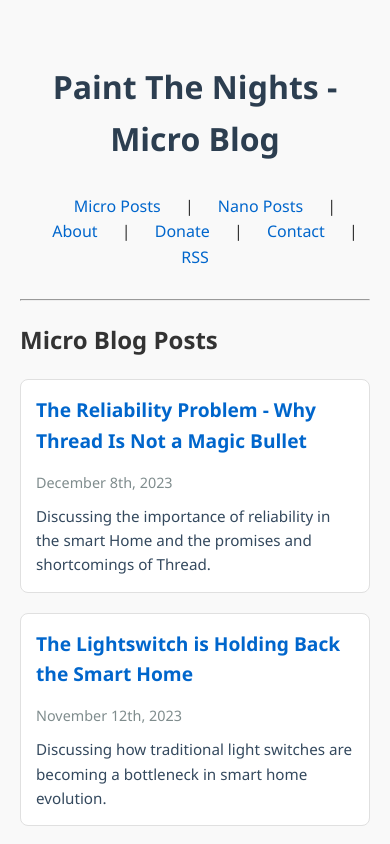
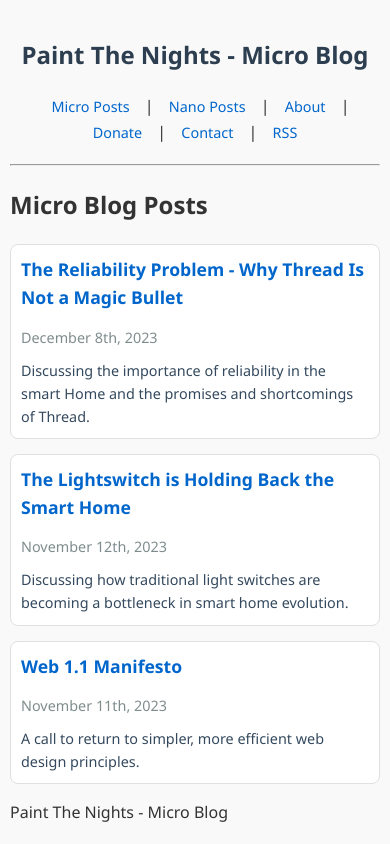
Before and after one commit to Paint-The-Night/MicroBlog, a plain HTML site: page index.html in a window 390 px wide. Shown: the top 844 px of the page. Drawn offline with Linux system fonts and the light colour scheme.

Commit message:
Update font and styling in style.css

```diff
--- a/style.css
+++ b/style.css
@@ -92,3 +92,42 @@ h1 a, h1 a:hover {
   color: #7f8c8d;
   font-size: 0.85em;
 }
+
+/* Mobile-specific styles */
+@media (max-width: 600px) {
+  body {
+    padding: 10px;
+  }
+
+  .header-content {
+    padding: 10px 0;
+  }
+
+  h1 {
+    font-size: 1.5em;
+    margin-bottom: 10px;
+  }
+
+  nav {
+    margin-top: 10px;
+  }
+
+  nav a {
+    margin: 0 5px;
+    padding: 3px 6px;
+    font-size: 0.9em;
+  }
+
+  .post, .nano-post {
+    padding: 10px;
+    margin-bottom: 15px;
+  }
+
+  .post h3 {
+    font-size: 1.1em;
+  }
+
+  .post-meta, .description, .nano-post p, .nano-post small {
+    font-size: 0.9em;
+  }
+}
```
